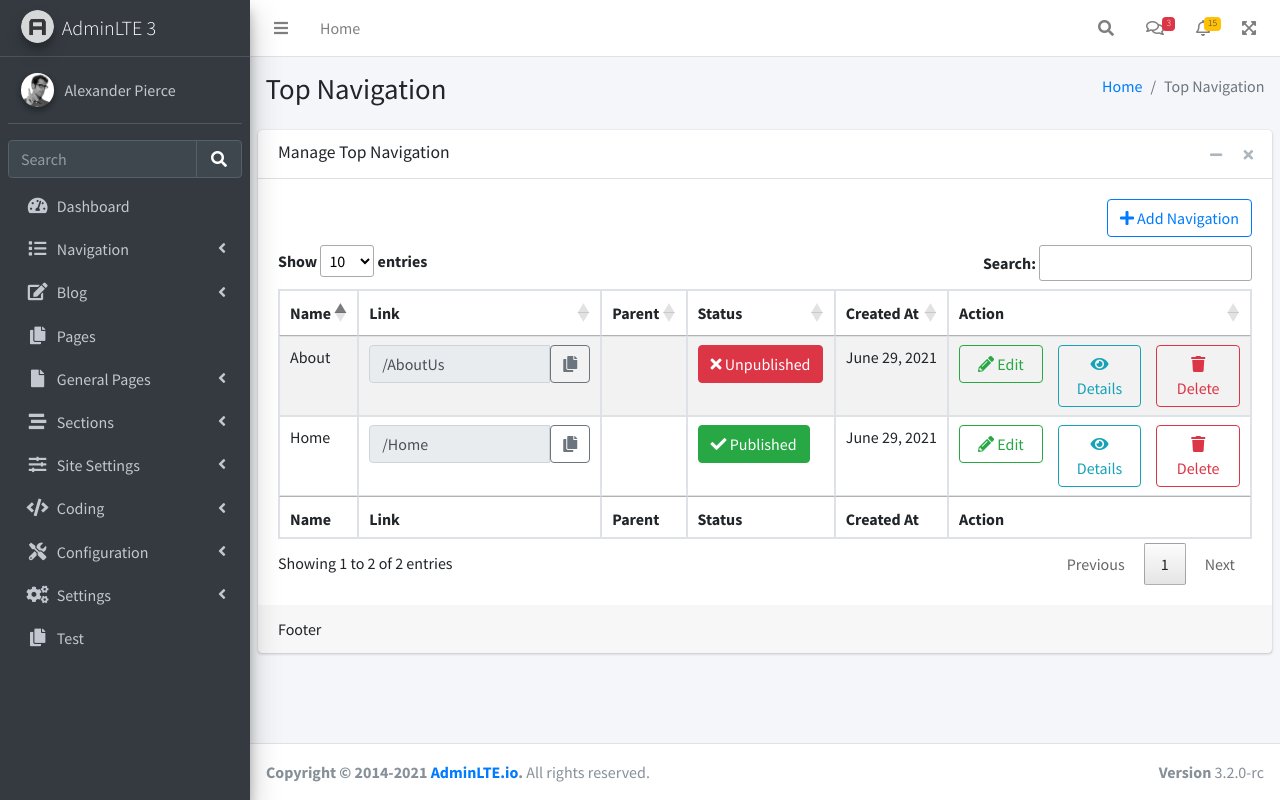
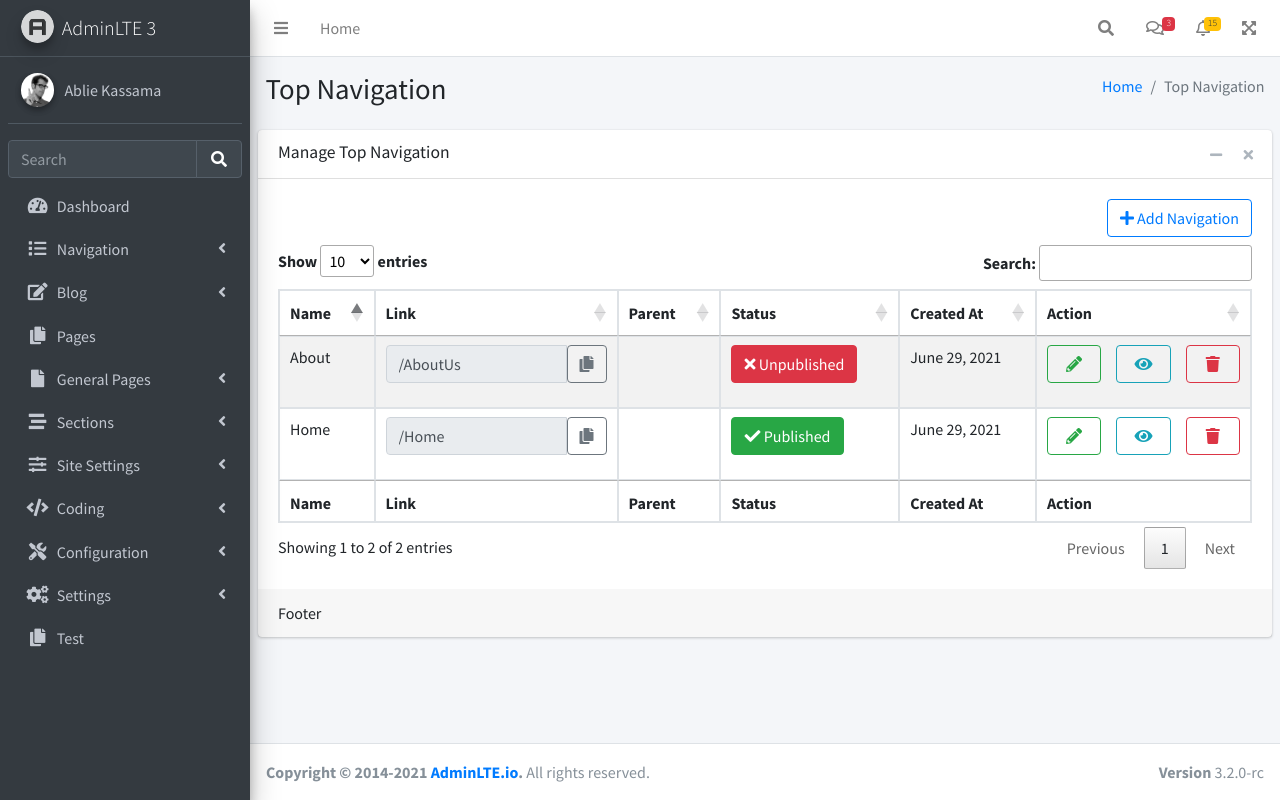
Before and after one commit to akassama/admin-lte-backend, a PHP site: page /top-nav.php in a window 1280 px wide. Run offline with PHP 8.4, Linux system fonts and the light colour scheme; some libraries are stand-ins or nearby versions.

Commit message:
updated some pages

```diff
--- a/account.php
+++ b/account.php
@@ -21,12 +21,12 @@
                <div class="container-fluid">
                   <div class="row mb-2">
                      <div class="col-sm-6">
-                        <h1>SEO Settings</h1>
+                        <h1>Account Info</h1>
                      </div>
                      <div class="col-sm-6">
                         <ol class="breadcrumb float-sm-right">
                            <li class="breadcrumb-item"><a href="./">Home</a></li>
-                           <li class="breadcrumb-item active">SEO Settings</li>
+                           <li class="breadcrumb-item active">Account Info</li>
                         </ol>
                      </div>
                   </div>
@@ -38,7 +38,7 @@
                <!-- Default box -->
                <div class="card">
                   <div class="card-header">
-                     <h3 class="card-title">Manage SEO Settings</h3>
+                     <h3 class="card-title">Manage Account Info</h3>
                      <div class="card-tools">
                         <button type="button" class="btn btn-tool" data-card-widget="collapse" title="Collapse">
                         <i class="fas fa-minus"></i>
--- a/includes/left_sidebar.php
+++ b/includes/left_sidebar.php
@@ -2,7 +2,7 @@
   <!-- Main Sidebar Container -->
   <aside class="main-sidebar sidebar-dark-primary elevation-4">
     <!-- Brand Logo -->
-    <a href="index3.php" class="brand-link">
+    <a href="index.php" class="brand-link">
       <img src="dist/img/AdminLTELogo.png" alt="AdminLTE Logo" class="brand-image img-circle elevation-3" style="opacity: .8">
       <span class="brand-text font-weight-light">AdminLTE 3</span>
     </a>
@@ -15,7 +15,7 @@
           <img src="dist/img/user2-160x160.jpg" class="img-circle elevation-2" alt="User Image">
         </div>
         <div class="info">
-          <a href="#" class="d-block">Alexander Pierce</a>
+          <a href="account.php" class="d-block">Ablie Kassama</a>
         </div>
       </div>
 
--- a/pages.php
+++ b/pages.php
@@ -116,17 +116,17 @@
                   <td class="d-none d-xl-table-cell">March 30, 2021</td>
                   <td>
                     <div class="row">
-                      <div class="col-md-4">
+                      <div class="col mb-1">
                         <a href="./edit-page.php">
                           <button type="button" class="btn btn-outline-success btn-block"><i class="fas fa-pencil-alt"></i> Edit</button>
                         </a>
                       </div>
-                      <div class="col-md-4">
+                      <div class="col mb-1">
                         <a href="./page-details.php">
                           <button type="button" class="btn btn-outline-info btn-block"><i class="fas fa-eye"></i> Details</button>
                         </a>
                       </div>
-                      <div class="col-md-4">
+                      <div class="col mb-1">
                         <button type="button" class="btn btn-outline-danger delete-button btn-block" data-id="f2a104cad924" data-group="Page" data-name="Sample Page" data-model="Pages" data-c-model="GalleryImages" data-return-ct="Admin" data-return-ac="manage-posts" data-return-id="">
                           <i class="fa fa-trash"></i> Delete
                         </button>
--- a/top-nav.php
+++ b/top-nav.php
@@ -96,19 +96,19 @@
                   <td>June 29, 2021</td>
                   <td>
                     <div class="row">
-                      <div class="col-md-4">
+                      <div class="col mb-1">
                         <a href="./edit-navigation.php">
-                          <button type="button" class="btn btn-outline-success btn-block"><i class="fas fa-pencil-alt"></i> Edit</button>
+                          <button type="button" class="btn btn-outline-success btn-block"><i class="fas fa-pencil-alt"></i></button>
                         </a>
                       </div>
-                      <div class="col-md-4">
+                      <div class="col mb-1">
                         <a href="./navigation-details.php">
-                          <button type="button" class="btn btn-outline-info btn-block"><i class="fas fa-eye"></i> Details</button>
+                          <button type="button" class="btn btn-outline-info btn-block"><i class="fas fa-eye"></i></button>
                         </a>
                       </div>
-                      <div class="col-md-4">
+                      <div class="col mb-1">
                         <button type="button" class="btn btn-outline-danger delete-button btn-block" data-id="f2a104cad924" data-group="Navigation" data-name="About" data-model="Navigation" data-c-model="Images" data-return-ct="Admin" data-return-ac="manage-navigation" data-return-id="c9ba8eda">
-                          <i class="fa fa-trash"></i> Delete
+                          <i class="fa fa-trash"></i>
                         </button>
                       </div>
                     </div>
@@ -133,19 +133,19 @@
                   <td>June 29, 2021</td>
                   <td>
                     <div class="row">
-                      <div class="col-md-4">
+                      <div class="col mb-1">
                         <a href="./edit-navigation.php">
-                          <button type="button" class="btn btn-outline-success btn-block"><i class="fas fa-pencil-alt"></i> Edit</button>
+                          <button type="button" class="btn btn-outline-success btn-block"><i class="fas fa-pencil-alt"></i></button>
                         </a>
                       </div>
-                      <div class="col-md-4">
+                      <div class="col mb-1">
                         <a href="./navigation-details.php">
-                          <button type="button" class="btn btn-outline-info btn-block"><i class="fas fa-eye"></i> Details</button>
+                          <button type="button" class="btn btn-outline-info btn-block"><i class="fas fa-eye"></i></button>
                         </a>
                       </div>
-                      <div class="col-md-4">
+                      <div class="col mb-1">
                         <button type="button" class="btn btn-outline-danger delete-button btn-block" data-id="f2a104cad924" data-group="Navigation" data-name="About" data-model="Navigation" data-c-model="Images" data-return-ct="Admin" data-return-ac="manage-navigation" data-return-id="c9ba8eda">
-                          <i class="fa fa-trash"></i> Delete
+                          <i class="fa fa-trash"></i>
                         </button>
                       </div>
                     </div>
```
Also changed, not shown: activity-logs.php (+4 -4 lines), categories.php (+6 -6 lines), posts.php (+10 -6 lines), users.php (+10 -10 lines).
